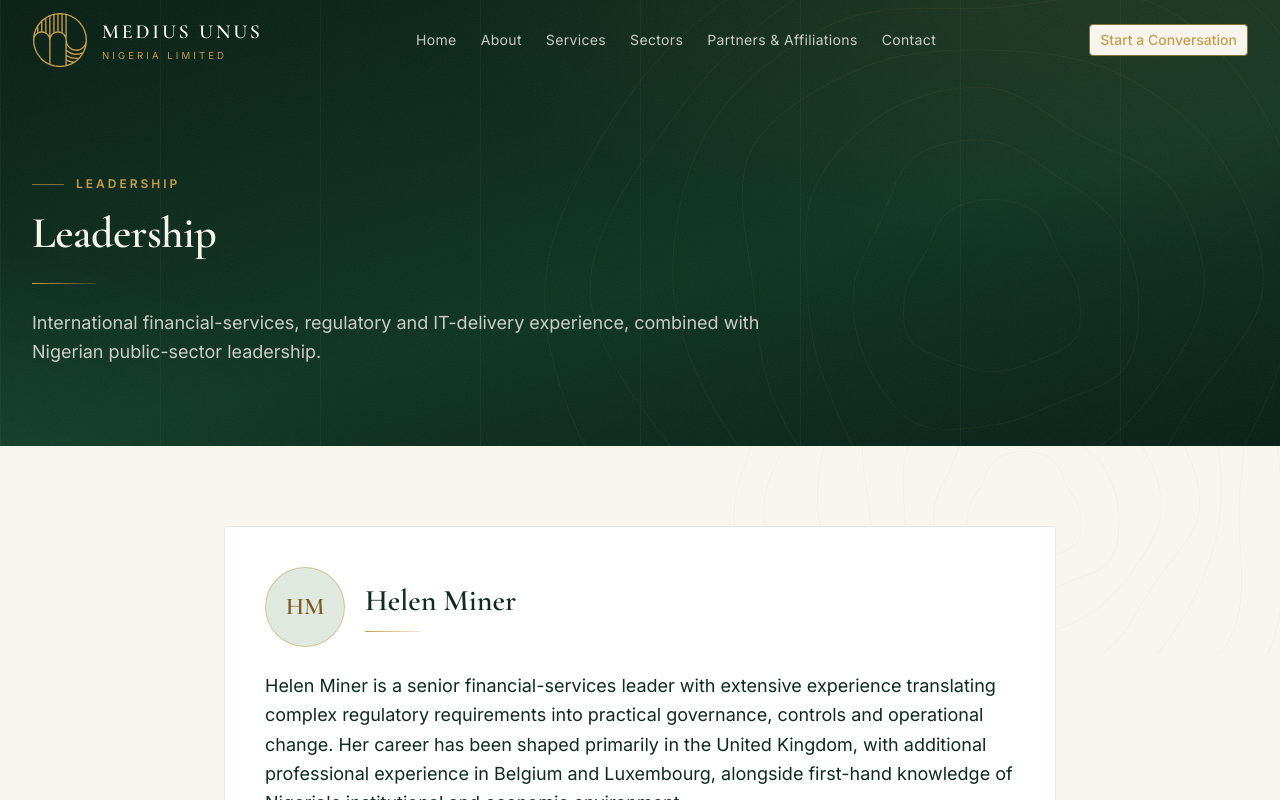
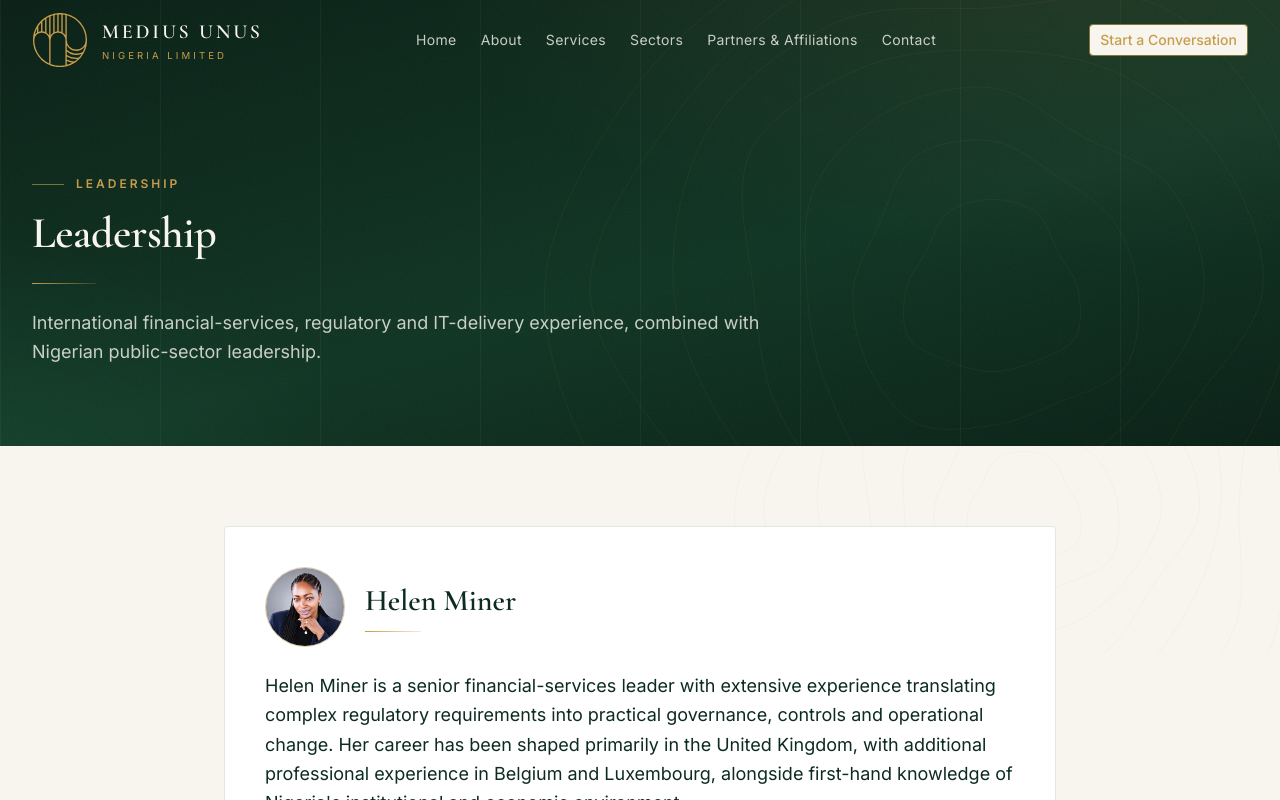
Before and after one commit to codewith-zach/Medius-Unus, a Next.js app: page /leadership in a window 1280 px wide. Shown: the top 800 px of the page. Built offline with nearby package versions, Linux system fonts and the light colour scheme.

Commit message:
Leadership: use Helen Miner's approved headshot
Photo replaces the typographic monogram in the homepage leadership
preview and the Leadership page profile (circular gold-ringed crop,
served via next/image). Nordine Djeddi keeps the monogram until an
approved photo is supplied.

```diff
--- a/app/leadership/page.tsx
+++ b/app/leadership/page.tsx
@@ -1,3 +1,4 @@
+import Image from "next/image";
 import type { Metadata } from "next";
 import { PageHero, SectionHeading } from "@/components/section";
 import { ContourLines } from "@/components/contour-lines";
@@ -13,7 +14,7 @@ export const metadata: Metadata = {
 const profiles = [
   {
     name: "Helen Miner",
-    initials: "HM",
+    photo: "/helen-miner.jpeg",
     paragraphs: [
       "Helen Miner is a senior financial-services leader with extensive experience translating complex regulatory requirements into practical governance, controls and operational change. Her career has been shaped primarily in the United Kingdom, with additional professional experience in Belgium and Luxembourg, alongside first-hand knowledge of Nigeria's institutional and economic environment.",
       "Her experience spans international banking and asset management, regulatory change, financial-services operations, cross-border compliance and multi-country transformation programmes. Her professional history includes senior assignments involving Northern Trust Asset Management, Royal Bank of Canada, Barclays and J.P. Morgan. At Fortis Merchant Banque, she managed product-risk responsibilities, supported cross-border compliance and led group-wide MiFID implementation in Belgium and the United Kingdom.",
@@ -54,12 +55,22 @@ export default function LeadershipPage() {
               <Reveal key={p.name}>
                 <article className="rounded border border-sand bg-white p-6 sm:p-10">
                   <div className="flex items-center gap-5">
+                    {p.photo ? (
+                      <Image
+                        src={p.photo}
+                        alt={`Portrait of ${p.name}`}
+                        width={160}
+                        height={160}
+                        className="h-16 w-16 shrink-0 rounded-full border border-gold/50 object-cover sm:h-20 sm:w-20"
+                      />
+                    ) : (
                       <div
                         className="flex h-16 w-16 shrink-0 items-center justify-center rounded-full border border-gold/50 bg-sand font-heading text-xl font-semibold text-deepgold sm:h-20 sm:w-20 sm:text-2xl"
                         aria-hidden
                       >
                         {p.initials}
                       </div>
+                    )}
                     <div>
                       <h2 className="font-heading text-2xl font-semibold text-navy sm:text-3xl">
                         {p.name}
--- a/app/page.tsx
+++ b/app/page.tsx
@@ -1,3 +1,4 @@
+import Image from "next/image";
 import Link from "next/link";
 import type { Metadata } from "next";
 import { ArrowRight, ArrowUpRight, Compass, LineChart, Handshake, Landmark } from "lucide-react";
@@ -17,7 +18,7 @@ export const metadata: Metadata = {
 const leadershipPreview = [
   {
     name: "Helen Miner",
-    initials: "HM",
+    photo: "/helen-miner.jpeg",
     role: "Leadership",
     bio: "A senior financial-services leader with extensive experience translating complex regulatory requirements into practical governance, controls and operational change — shaped primarily in the United Kingdom, with additional professional experience in Belgium and Luxembourg, alongside first-hand knowledge of Nigeria's institutional and economic environment.",
   },
@@ -353,12 +354,22 @@ export default function HomePage() {
               <Reveal key={p.name} delay={i * 0.1}>
                 <div className="group flex h-full flex-col rounded border border-sand bg-white p-8 transition-all duration-300 hover:border-gold/60 hover:shadow-[0_16px_40px_rgba(13,43,31,0.10)]">
                   <div className="flex items-center gap-5">
+                    {p.photo ? (
+                      <Image
+                        src={p.photo}
+                        alt={`Portrait of ${p.name}`}
+                        width={160}
+                        height={160}
+                        className="h-16 w-16 shrink-0 rounded-full border border-gold/50 object-cover transition-transform duration-300 group-hover:scale-105 sm:h-20 sm:w-20"
+                      />
+                    ) : (
                       <div
                         className="flex h-16 w-16 shrink-0 items-center justify-center rounded-full border border-gold/50 bg-sand font-heading text-xl font-semibold text-deepgold transition-transform duration-300 group-hover:scale-105"
                         aria-hidden
                       >
                         {p.initials}
                       </div>
+                    )}
                     <div>
                       <span className="text-[0.65rem] font-semibold uppercase tracking-[0.25em] text-deepgold">
                         {p.role}
```
Also changed, not shown: public/helen-miner.jpeg (added). Lines whose indentation alone changed are shown as unchanged.
